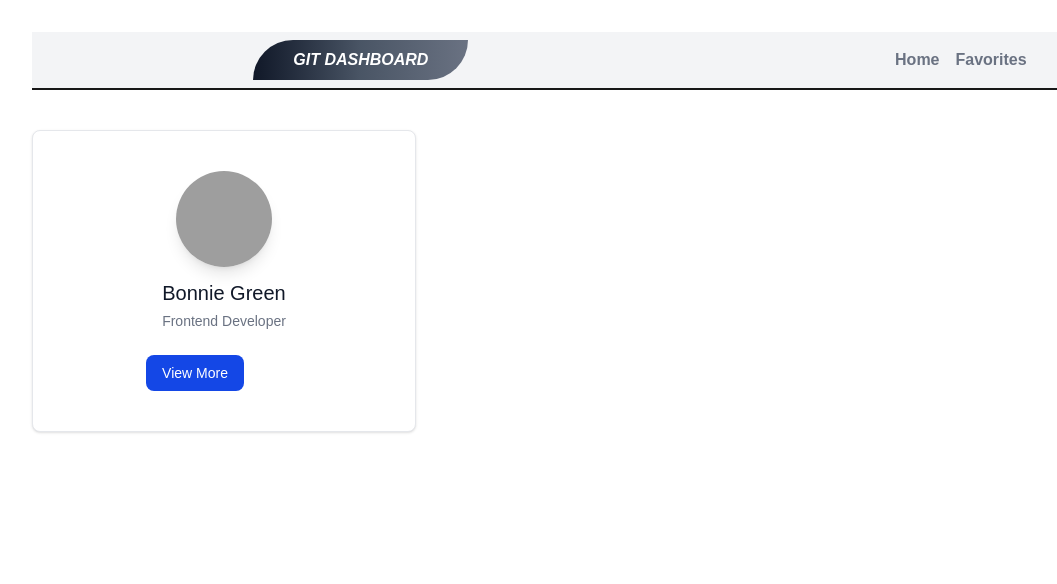
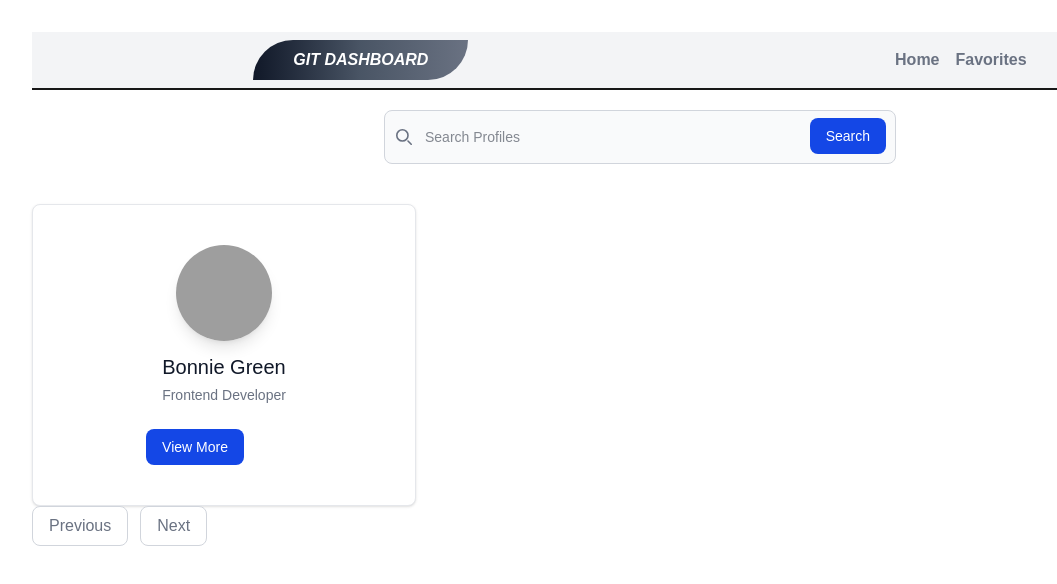
Before and after one commit to Anroux11/React-Developer-Dashboard, a React (Vite) app: page / in a window 1280 px wide. Shown: the top 584 px of the page, without its empty margins (0-1057 px from the left). Built offline with nearby package versions, Linux system fonts and the light colour scheme; grey boxes are pictures that could not be loaded.

Commit message:
added searchbar

```diff
--- a/src/App.css
+++ b/src/App.css
@@ -1,7 +1,8 @@
 @import "tailwindcss";
 
 #root {
-  max-width: 1280px;
+  /* max-width: 1280px; */
+  height: 100vh;
   margin: 0 auto;
   padding: 2rem;
   text-align: center;
--- a/src/App.tsx
+++ b/src/App.tsx
@@ -1,12 +1,13 @@
 import "./App.css";
-import Header from "./components/Header";
-import UserCard from "./components/UserCard";
+import Home from "./pages/home";
+import { createBrowserRouter, RouterProvider } from "react-router-dom";
+
+const router = createBrowserRouter([{ path: "/", element: <Home /> }]);
 
 function App() {
   return (
     <>
-      <Header />
-      <UserCard />
+      <RouterProvider router={router} />
     </>
   );
 }
--- a/src/components/SearchBar.tsx
+++ b/src/components/SearchBar.tsx
@@ -0,0 +1,46 @@
+const SearchBar = () => {
+  return (
+    <form className="max-w-lg mx-auto mt-5 ">
+      <label
+        htmlFor="default-search"
+        className="mb-2 text-sm font-medium text-gray-900 sr-only dark:text-white"
+      >
+        Search
+      </label>
+      <div className="relative">
+        <div className="absolute inset-y-0 start-0 flex items-center ps-3 pointer-events-none">
+          <svg
+            className="w-4 h-4 text-gray-500 dark:text-gray-400"
+            aria-hidden="true"
+            xmlns="http://www.w3.org/2000/svg"
+            fill="none"
+            viewBox="0 0 20 20"
+          >
+            <path
+              stroke="currentColor"
+              stroke-linecap="round"
+              stroke-linejoin="round"
+              stroke-width="2"
+              d="m19 19-4-4m0-7A7 7 0 1 1 1 8a7 7 0 0 1 14 0Z"
+            />
+          </svg>
+        </div>
+        <input
+          type="search"
+          id="default-search"
+          className="block w-full p-4 ps-10 text-sm text-gray-900 border border-gray-300 rounded-lg bg-gray-50 focus:ring-blue-500 focus:border-blue-500 dark:bg-gray-700 dark:border-gray-600 dark:placeholder-gray-400 dark:text-white dark:focus:ring-blue-500 dark:focus:border-blue-500"
+          placeholder="Search Profiles"
+          required
+        />
+        <button
+          type="submit"
+          className="text-white absolute end-2.5 bottom-2.5 bg-blue-700 hover:bg-blue-800 focus:ring-4 focus:outline-none focus:ring-blue-300 font-medium rounded-lg text-sm px-4 py-2 dark:bg-blue-600 dark:hover:bg-blue-700 dark:focus:ring-blue-800"
+        >
+          Search
+        </button>
+      </div>
+    </form>
+  );
+};
+
+export default SearchBar;
--- a/src/pages/home.tsx
+++ b/src/pages/home.tsx
@@ -0,0 +1,31 @@
+import React from "react";
+import Header from "../components/Header";
+import SearchBar from "../components/SearchBar";
+import UserCard from "../components/UserCard";
+
+const Home = () => {
+  return (
+    <>
+      <Header />
+      <SearchBar />
+      <UserCard />
+      <div className="flex">
+        <a
+          href="#"
+          className="flex items-center justify-center px-4 h-10 text-base font-medium text-gray-500 bg-white border border-gray-300 rounded-lg hover:bg-gray-100 hover:text-gray-700 dark:bg-gray-800 dark:border-gray-700 dark:text-gray-400 dark:hover:bg-gray-700 dark:hover:text-white"
+        >
+          Previous
+        </a>
+
+        <a
+          href="#"
+          className="flex items-center justify-center px-4 h-10 ms-3 text-base font-medium text-gray-500 bg-white border border-gray-300 rounded-lg hover:bg-gray-100 hover:text-gray-700 dark:bg-gray-800 dark:border-gray-700 dark:text-gray-400 dark:hover:bg-gray-700 dark:hover:text-white"
+        >
+          Next
+        </a>
+      </div>
+    </>
+  );
+};
+
+export default Home;
```
